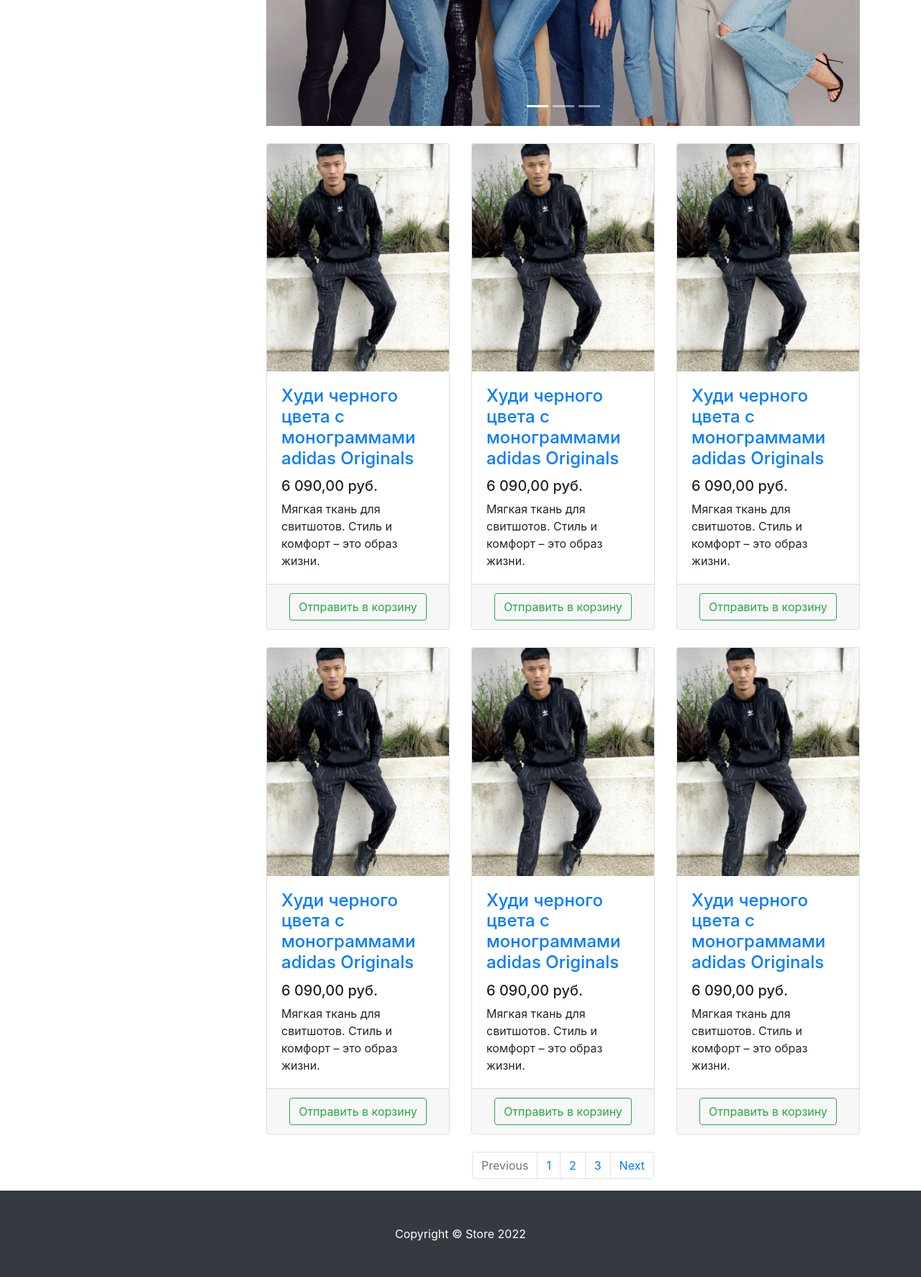
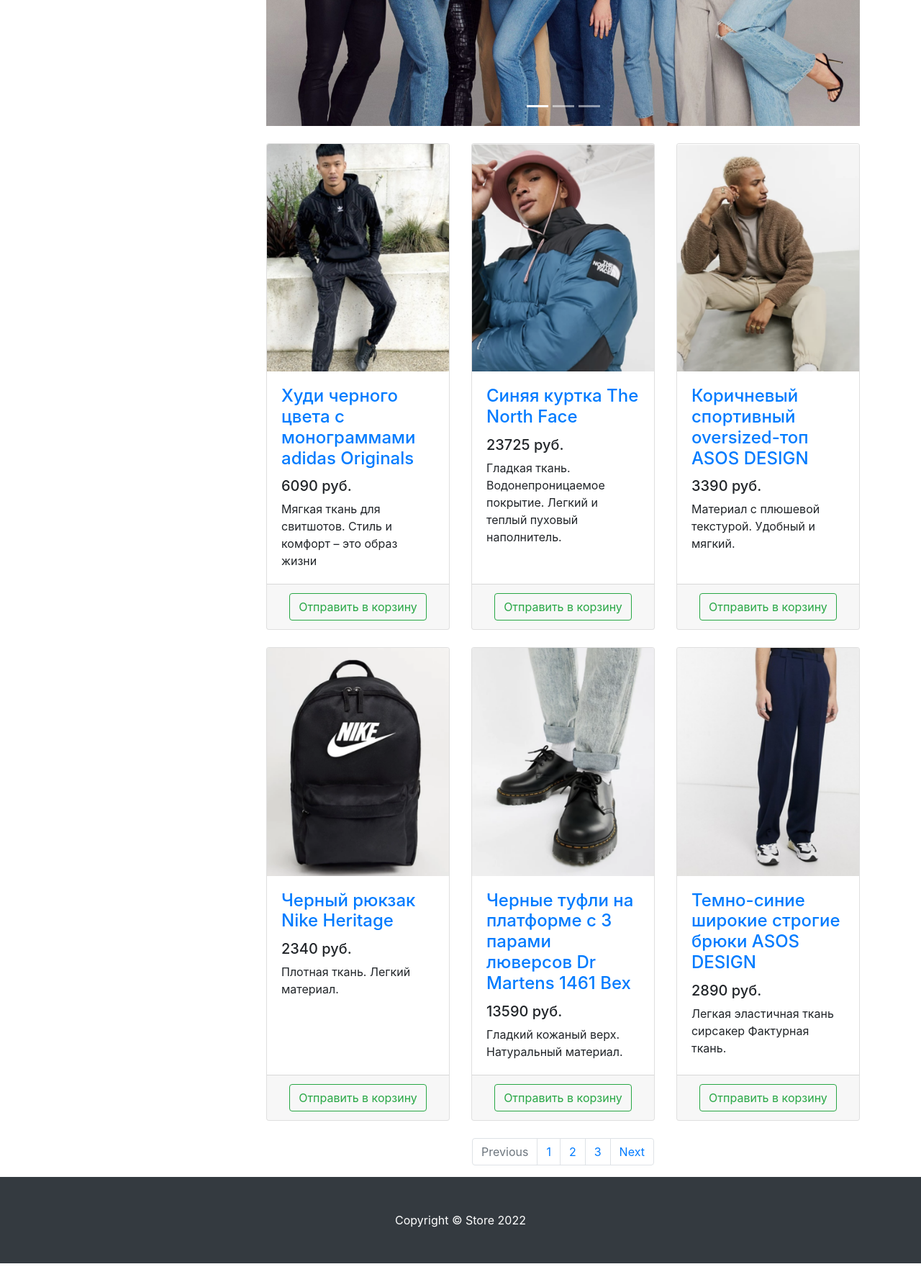
Before and after one commit to DimedroLich/store_spok, a Django app: page /products/ in a window 1280 px wide. Shown: the part 400-2174 px from the top of the page at 72% size. Run offline with Django 4.2, Linux system fonts and the light colour scheme; some libraries are stand-ins or nearby versions.

Commit message:
Added tag for to products.html. For dinamic show of our products and without unnecessary code. Video 3: 28.4

```diff
--- a/products/templates/products/products.html
+++ b/products/templates/products/products.html
@@ -116,15 +116,15 @@
                     <div class="card h-100">
                         <a href="#">
                             <img class="card-img-top"
-                                 src="/static/vendor/img/products/Adidas-hoodie.png"
+                                 src={{item.image}}
                                  alt="">
                         </a>
                         <div class="card-body">
                             <h4 class="card-title">
-                                <a href="#">Худи черного цвета с монограммами adidas Originals</a>
+                                <a href="#">{{item.name}}</a>
                             </h4>
-                            <h5>6 090,00 руб.</h5>
-                            <p class="card-text">Мягкая ткань для свитшотов. Стиль и комфорт – это образ жизни.</p>
+                            <h5>{{item.price}} руб.</h5>
+                            <p class="card-text">{{item.decription}}</p>
                         </div>
                         <div class="card-footer text-center">
                             <button type="button" class="btn btn-outline-success">Отправить в корзину</button>
```
